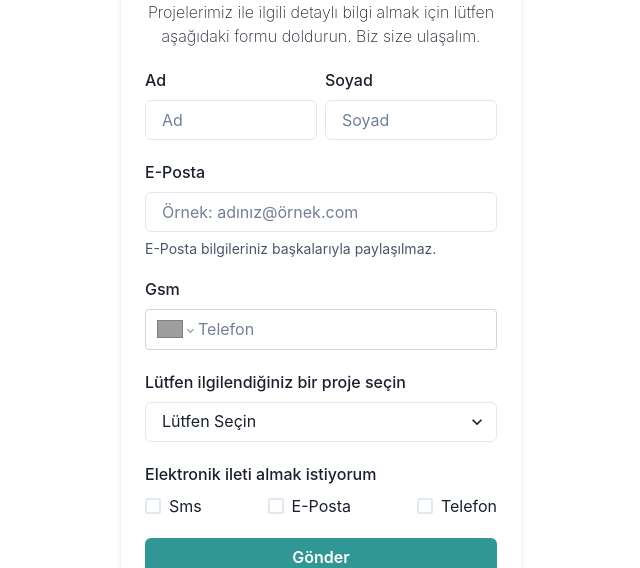
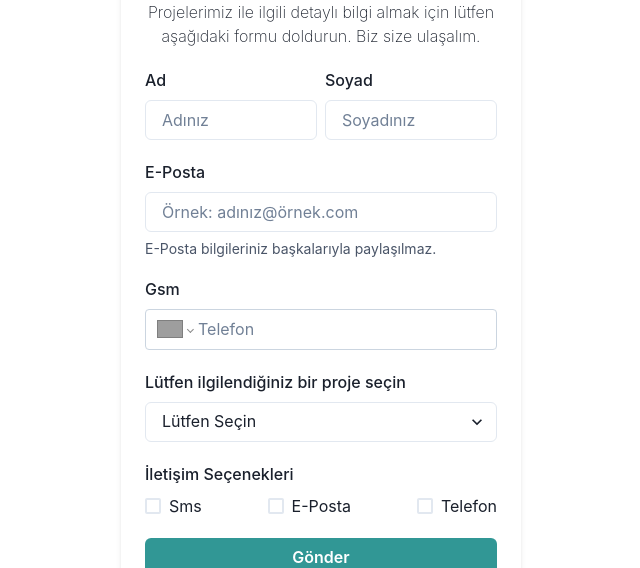
Before and after one commit to sham52/reactForm, a React (Vite) app: page / in a window 1280 px wide. Shown: the part 133-701 px from the top of the page, without its empty margins (319-959 px from the left). Built offline with nearby package versions, Linux system fonts and the light colour scheme; grey boxes are pictures that could not be loaded.

Commit message:
some trivial changes

```diff
--- a/package.json
+++ b/package.json
@@ -18,7 +18,8 @@
     "framer-motion": "^10.12.18",
     "react": "^18.2.0",
     "react-dom": "^18.2.0",
-    "react-phone-number-input": "^3.3.0"
+    "react-phone-number-input": "^3.3.0",
+    "yup": "^1.2.0"
   },
   "devDependencies": {
     "@types/react": "^18.2.14",
--- a/src/components/Form.jsx
+++ b/src/components/Form.jsx
@@ -1,6 +1,7 @@
 import React, { useRef } from 'react'
 import emailjs from '@emailjs/browser'
-import { Field, Form, Formik } from 'formik';
+import { Field, Form, Formik, useFormik } from 'formik';
+import * as Yup from 'yup'
 import {
     Grid,
     Box,
@@ -15,21 +16,91 @@ import {
     Center,
     Flex,
     Select,
+    FormErrorMessage,
 } from '@chakra-ui/react';
-import PhoneNumberInput from './PhoneNumberInput';
+import 'react-phone-number-input/style.css';
+import PhoneInput from 'react-phone-number-input';
+
 
 const reactForm = () => {
+    const form = useRef();
 
-    const validateName = (value) => {
-        let error;
-        if (!value) {
-            error = 'Lütfen adınızı giriniz';
+    const sendEmail = (e) => {
+        e.preventDefault();
+
+        emailjs.sendForm('service_vfle7df', 'template_m6h65fo', form.current, 'Fs3YNFEZyiz8ps4sj')
+            .then((result) => {
+                console.log(result.text);
+            }, (error) => {
+                console.log(error.text);
+            });
+    };
+
+    const handleCheckboxChange = (e) => {
+        const { name, checked } = e.target;
+        formik.setValues((prevValues) => ({
+            ...prevValues,
+            messagingUtil: {
+                ...prevValues.messagingUtil,
+                [name]: checked,
+            },
+        }));
     }
-        return error;
+
+    const formik = useFormik({
+        initialValues: {
+            name: "",
+            surname: "",
+            email: "",
+            gsm: "",
+            project: "",
+            messagingUtil: {
+                Email: false,
+                Phone: false,
+                Sms: false,
+            },
+        },
+
+        validationSchema: Yup.object({
+            name: Yup.string()
+                .matches(/^[A-Za-z ]*$/, 'Lütfen geçerli bir ad girin')
+                .max(40)
+                .required("Lütfen adınızı girin"),
+            surname: Yup.string()
+                .matches(/^[A-Za-z ]*$/, 'Lütfen geçerli bir soyad girin')
+                .max(40)
+                .required("Lütfen soyadınızı girin"),
+            email: Yup.string()
+                .email("Lütfen geçerli bir e-posta adresi girin")
+                .required("Lütfen bir e-posta adresi girin"),
+            gsm: Yup.string()
+                .required('Lütfen bir telefon numarası girin'),
+            project: Yup.string()
+                .required('Lütfen bir proje seçin'),
+            messagingUtil: Yup.object()
+        }),
+
+        onSubmit: (values, actions) => {
+            alert(JSON.stringify(values, null, 2));
+            sendEmail(
+                {
+                    name: values.name,
+                    surname: values.surname,
+                    email: values.email,
+                    gsm: values.gsm,
+                    project: values.project,
+                    messagingUtil: values.messagingUtil
                 }
+            );
+            actions.resetForm();
+        },
+    }
+    )
+
 
     return (
         <Center h="100vh">
+            <form ref={form} onSubmit={formik.handleSubmit}>
                 <Grid
                     templateColumns="repeat(2, 1fr)"
                     gap={5}
@@ -44,42 +115,142 @@ const reactForm = () => {
                         </Heading>
                         <Text textAlign="center" fontWeight="thin">Projelerimiz ile ilgili detaylı bilgi almak için lütfen aşağıdaki formu doldurun. Biz size ulaşalım.</Text>
                     </Box>
+
+                    {/* Başlıkları Düzenle */}
+                    {/* AD-SOYAD */}
                     <Grid gridTemplateColumns="1fr 1fr" gridColumn="1 / span 2" gap={2}>
-                    <FormControl>
+                        <FormControl isInvalid={formik.errors.name && formik.touched.name}>
                             <FormLabel>Ad</FormLabel>
-                        <Input type="text" placeholder="Ad" />
+                            <Input
+                                name="name"
+                                type="text"
+                                placeholder="Adınız"
+                                onChange={formik.handleChange}
+                                onBlur={formik.handleBlur}
+                                value={formik.values.name}
+                            />
+                            <FormErrorMessage>{formik.errors.name}</FormErrorMessage>
                         </FormControl>
-                    <FormControl>
+
+                        <FormControl isInvalid={formik.errors.surname && formik.touched.surname}>
                             <FormLabel>Soyad</FormLabel>
-                        <Input type="text" placeholder="Soyad" />
+                            <Input
+                                name="surname"
+                                type="text"
+                                placeholder="Soyadınız"
+                                onChange={formik.handleChange}
+                                value={formik.values.surname}
+                                onBlur={formik.handleBlur}
+
+                            />
+                            <FormErrorMessage>{formik.errors.surname}</FormErrorMessage>
                         </FormControl>
                     </Grid>
-                <FormControl gridColumn="1 / span 2">
+
+                    {/* E-POSTA */}
+                    <FormControl
+                        isInvalid={formik.errors.email && formik.touched.email}
+                        gridColumn="1 / span 2">
                         <FormLabel>E-Posta</FormLabel>
-                    <Input type="email" placeholder="Örnek: adınız@örnek.com" />
+                        <Input
+                            name="email"
+                            type="email"
+                            placeholder="Örnek: adınız@örnek.com"
+                            onChange={formik.handleChange}
+                            values={formik.values.email}
+                            onBlur={formik.handleBlur}
+
+                        />
+                        <FormErrorMessage>{formik.errors.email}</FormErrorMessage>
                         <FormHelperText>E-Posta bilgileriniz başkalarıyla paylaşılmaz.</FormHelperText>
                     </FormControl>
+
+                    {/* GSM  */}
                     <Grid gridTemplateColumns="1fr 2fr" gridColumn="1 / span 2" gap={2}>
-                    <PhoneNumberInput />
+                        <FormControl
+                            gridColumn="1 / span 2"
+                            isInvalid={formik.errors.gsm && formik.touched.gsm}
+                        >
+                            <FormLabel>Gsm</FormLabel>
+                            {console.log(formik.values)}
+                            <PhoneInput
+                                name="gsm"
+                                placeholder="Telefon"
+                                defaultCountry="TR"
+                                onBlur={formik.handleBlur}
+                                value={formik.values.gsm}
+                                onChange={formik.handleChange}
+                                style={{
+                                    width: '100%',
+                                    padding: '0.375rem 0.75rem',
+                                    fontSize: '1rem',
+                                    lineHeight: '1.7',
+                                    color: 'black',
+                                    backgroundColor: 'white',
+                                    border: '1px solid #CBD5E0',
+                                    borderRadius: '0.25rem',
+                                }}
+                                containerstyle={{
+                                    width: '100%',
+                                    border: '1px solid #CBD5E0',
+                                    borderRadius: '0.25rem',
+                                }}
+                            />
+                            <FormErrorMessage>{formik.errors.gsm}</FormErrorMessage>
+                        </FormControl>
                     </Grid>
-                <FormControl gridColumn="1 / span 2">
+
+                    {/* PROJE */}
+                    <FormControl
+                        isInvalid={formik.errors.project && formik.touched.project}
+                        gridColumn="1 / span 2">
                         <FormLabel>Lütfen ilgilendiğiniz bir proje seçin</FormLabel>
-                    <Select placeholder='Lütfen Seçin'>
+                        <Select
+                            name="project"
+                            onChange={formik.handleChange}
+                            value={formik.values.project}
+                            onBlur={formik.handleBlur}
+                            placeholder='Lütfen Seçin'>
                             <option value='proje-1'>proje-1</option>
                             <option value='proje-2'>proje-2</option>
                             <option value='proje-3'>proje-3</option>
                             <option value='proje-4'>proje-4</option>
                         </Select>
-                </FormControl>
-                <FormControl gridColumn="1 / span 2">
-                    <FormLabel>Elektronik ileti almak istiyorum</FormLabel>
-                    <Flex justifyContent="space-between">
-                        <Checkbox value="Sms">Sms</Checkbox>
-                        <Checkbox value="E-Posta">E-Posta</Checkbox>
-                        <Checkbox value="Telefon">Telefon</Checkbox>
-                    </Flex>
+                        {console.log(formik.values.messagingUtil)}
+                        <FormErrorMessage>{formik.errors.project}</FormErrorMessage>
                     </FormControl>
 
+                    {/* İLETİŞİM YÖNTEMİ */}
+                    <FormControl
+                        gridColumn="1 / span 2"
+                        isInvalid={formik.errors.messagingUtil && formik.touched.messagingUtil}
+                    >
+                        <FormLabel>İletişim Seçenekleri</FormLabel>
+                        <Flex justifyContent="space-between">
+                            <Checkbox
+                                name="Sms"
+                                value={formik.values.messagingUtil.Sms}
+                                onChange={handleCheckboxChange}
+                                onBlur={formik.handleBlur}
+                            >Sms</Checkbox>
+
+                            <Checkbox
+                                name='Email'
+                                value={formik.values.messagingUtil.Email}
+                                onChange={handleCheckboxChange}
+                                onBlur={formik.handleBlur}
+                            >E-Posta</Checkbox>
+                            <Checkbox
+                                name='Phone'
+                                onChange={handleCheckboxChange}
+                                onBlur={formik.handleBlur}
+                                value={formik.values.messagingUtil.Phone}>Telefon</Checkbox>
+                        </Flex>
+                        <FormErrorMessage>{formik.errors.messagingUtil}</FormErrorMessage>
+
+                    </FormControl>
+
+                    {/* GÖNDER */}
                     <Button
                         gridColumn="1 / span 2"
                         colorScheme='teal'
@@ -88,7 +259,9 @@ const reactForm = () => {
                         Gönder
                     </Button>
                 </Grid>
-        </Center>
+            </form>
+
+        </Center >
     )
 }
 
--- a/src/components/PhoneNumberInput.jsx
+++ /dev/null
@@ -1,43 +0,0 @@
-import React, { useState } from 'react';
-import 'react-phone-number-input/style.css';
-import PhoneInput from 'react-phone-number-input';
-import { FormControl, FormLabel } from '@chakra-ui/react';
-
-const PhoneNumberInput = () => {
-    const [value, setValue] = useState('');
-
-    const handleOnChange = (inputValue) => {
-        setValue(inputValue);
-    };
-
-    return (
-        <FormControl gridColumn="1 / span 2" style={{
-
-        }}>
-            <FormLabel>Gsm</FormLabel>
-            <PhoneInput
-                placeholder="Telefon"
-                defaultCountry="TR"
-                value={value}
-                style={{
-                    width: '100%',
-                    padding: '0.375rem 0.75rem',
-                    fontSize: '1rem',
-                    lineHeight: '1.7',
-                    color: 'black',
-                    backgroundColor: 'white',
-                    border: '1px solid #CBD5E0',
-                    borderRadius: '0.25rem',
-                }}
-                containerstyle={{
-                    width: '100%',
-                    border: '1px solid #CBD5E0',
-                    borderRadius: '0.25rem',
-                }}
-                onChange={handleOnChange}
-            />
-        </FormControl>
-    );
-};
-
-export default PhoneNumberInput;
```
Also changed, not shown: 1 other file (tests, documents, lock files or other folders). Lines whose indentation alone changed are shown as unchanged.
